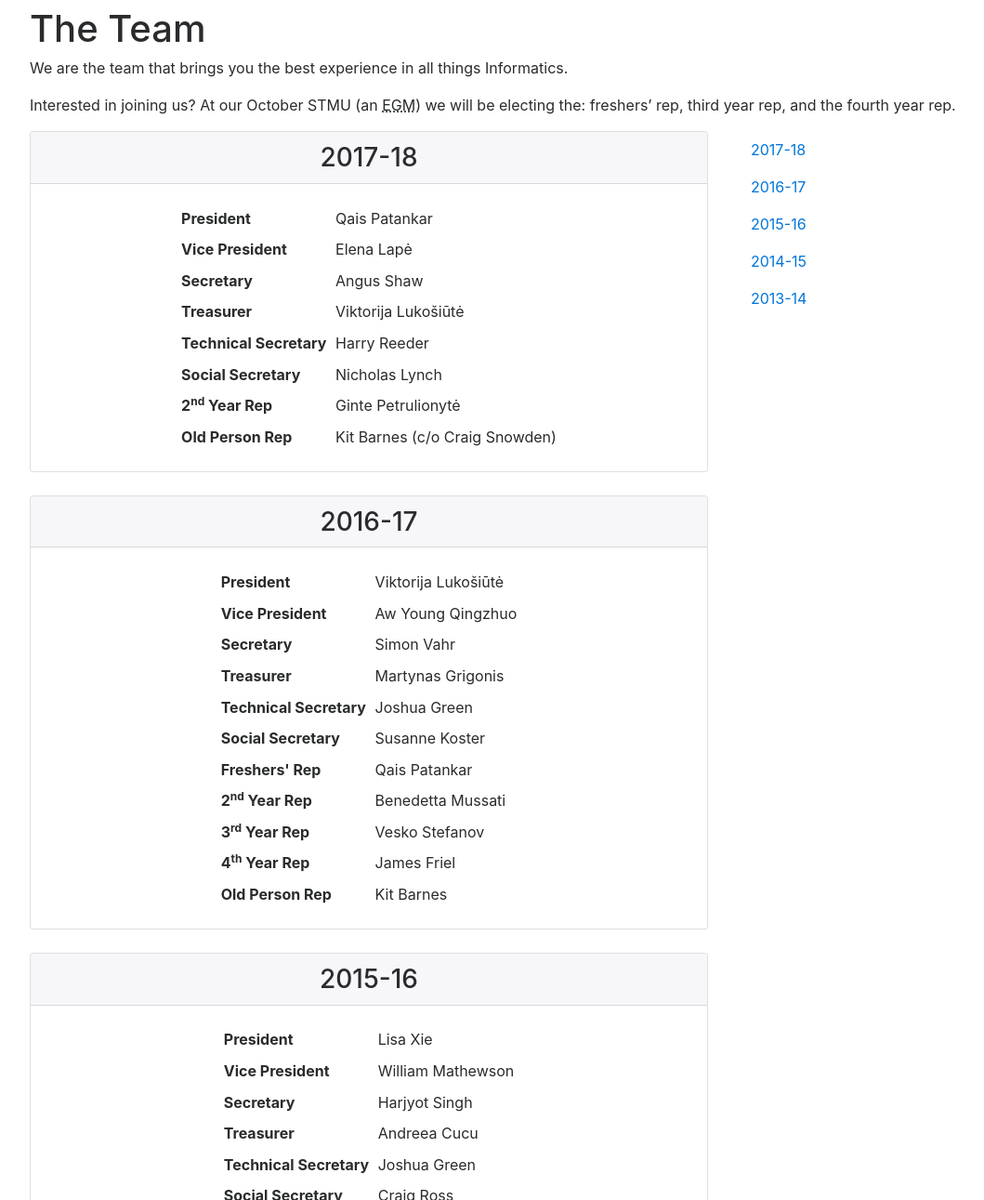
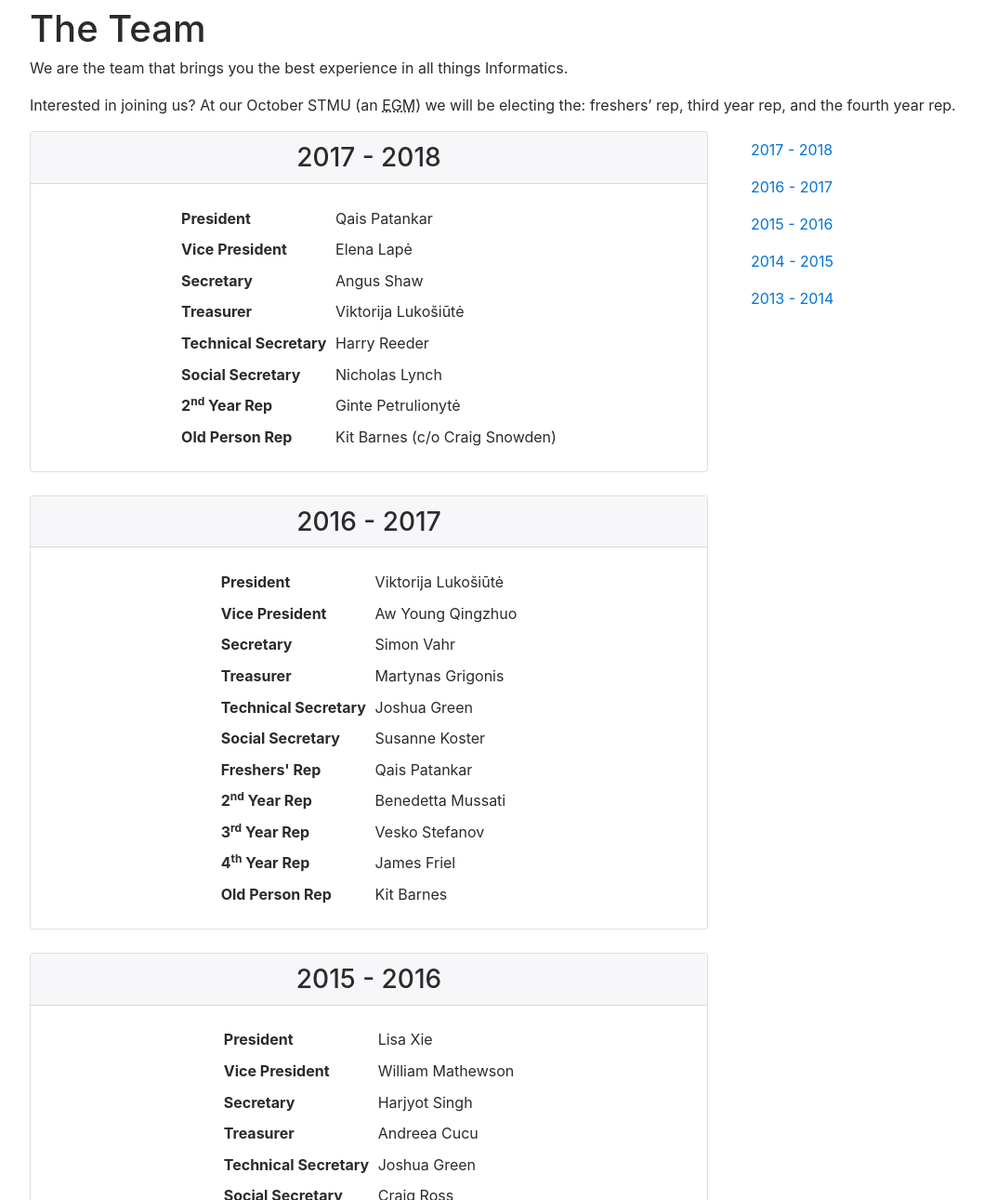
Before and after one commit to compsoc-edinburgh/website, a Jekyll site: the page built from _pages/team.md, in a window 1280 px wide and 1400 px high, scrolled down 239 px, cut to the strip 109-1400 px from the top of the window. Shown: the whole strip at 93% size, without its empty margins (53-1112 px from the left). Built offline with Jekyll 4.4.1, drawn with Linux system fonts in a browser that asks for light colours; nearby versions of some CDN libraries; some of the changed text lies outside the part shown.

Commit message:
tweak commitee years

```diff
--- a/_data/committee.yml
+++ b/_data/committee.yml
@@ -1,4 +1,4 @@
-- year: 2017-18
+- year: 2017 - 2018
   members:
     - name: Qais Patankar
       role: President
@@ -64,7 +64,7 @@
       # avatar:
       # bio:
 
-- year: 2016-17
+- year: 2016 - 2017
   members:
     - name: Viktorija Lukošiūtė
       role: President
@@ -125,7 +125,7 @@
       # bio:
 
 
-- year: 2015-16
+- year: 2015 - 2016
   members:
     - name: Lisa Xie
       role: President
@@ -178,7 +178,7 @@
       # bio:
 
 
-- year: 2014-15
+- year: 2014 - 2015
   members:
     - name: Angus Pearson
       role: President
@@ -227,7 +227,7 @@
 
 
 
-- year: 2013-14
+- year: 2013 - 2014
   members:
     - name: Paul M Scherer
       role: President
```
